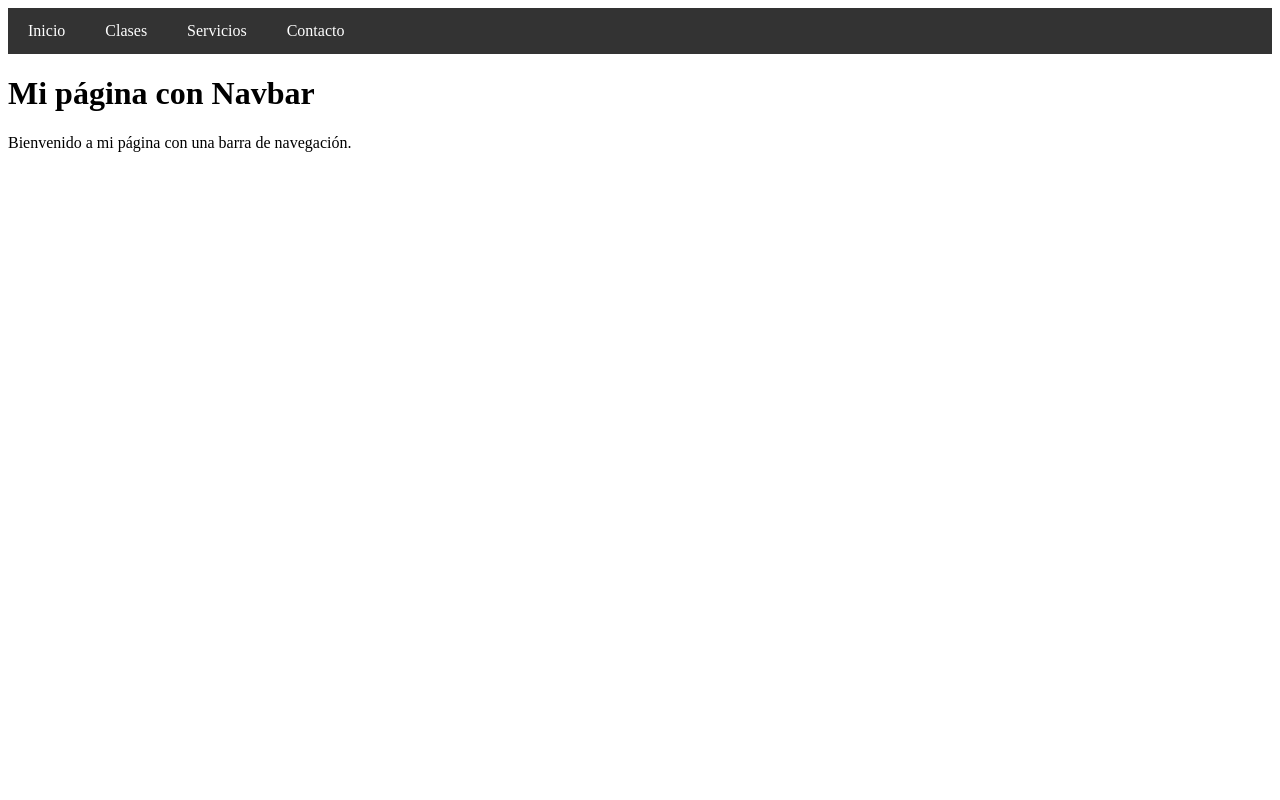
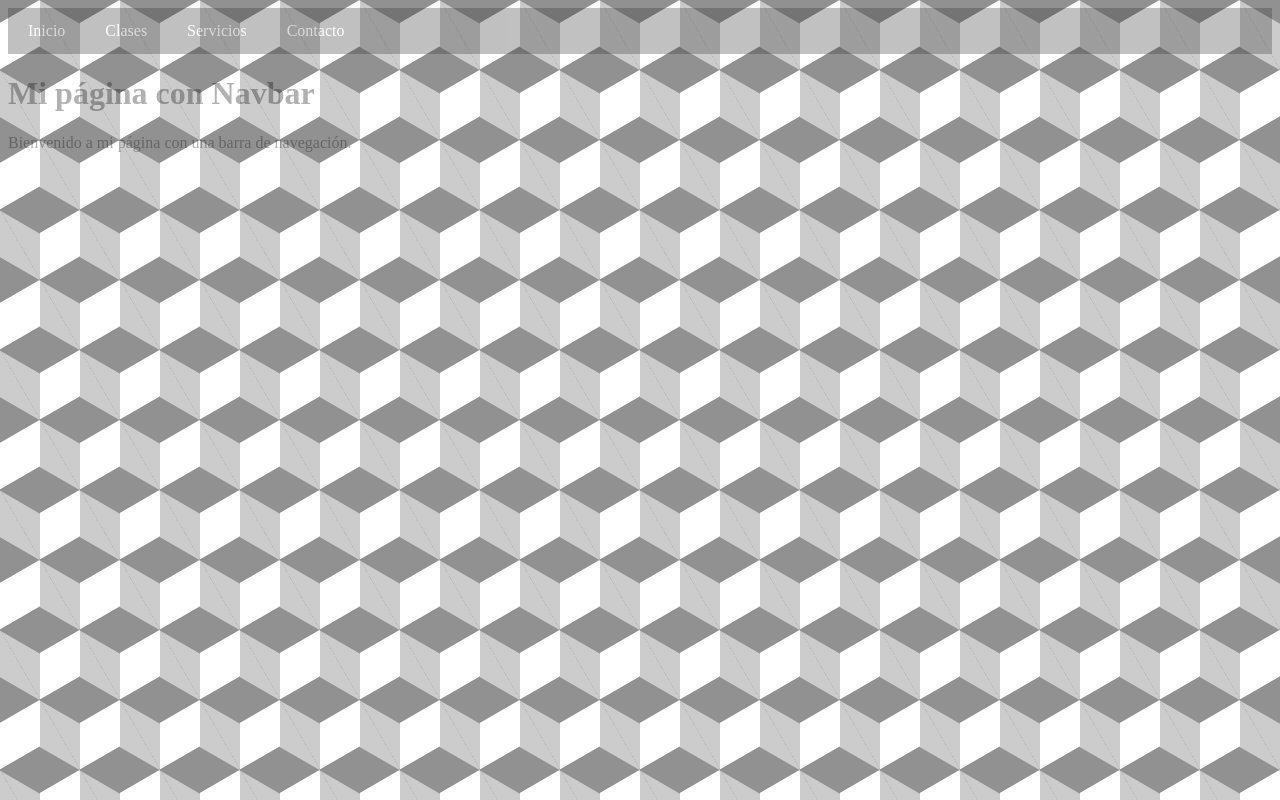
Before and after one commit to Jhonyfx/progra2023, a plain HTML site: page index.html in a window 1280 px wide. Drawn offline with Linux system fonts and the light colour scheme.

Commit message:
Update index.html

```diff
--- a/index.html
+++ b/index.html
@@ -3,6 +3,13 @@
 <head>
   <title>Mi página con Navbar</title>
   <style>
+    body{
+      background-color: #ffffff;
+opacity: 0.3;
+background-image:  linear-gradient(30deg, #919191 12%, transparent 12.5%, transparent 87%, #919191 87.5%, #919191), linear-gradient(150deg, #919191 12%, transparent 12.5%, transparent 87%, #919191 87.5%, #919191), linear-gradient(30deg, #919191 12%, transparent 12.5%, transparent 87%, #919191 87.5%, #919191), linear-gradient(150deg, #919191 12%, transparent 12.5%, transparent 87%, #919191 87.5%, #919191), linear-gradient(60deg, #91919177 25%, transparent 25.5%, transparent 75%, #91919177 75%, #91919177), linear-gradient(60deg, #91919177 25%, transparent 25.5%, transparent 75%, #91919177 75%, #91919177);
+background-size: 80px 140px;
+background-position: 0 0, 0 0, 40px 70px, 40px 70px, 0 0, 40px 70px;
+    }
     /* Estilos de la barra de navegación */
     .navbar {
       background-color: #333;
```
